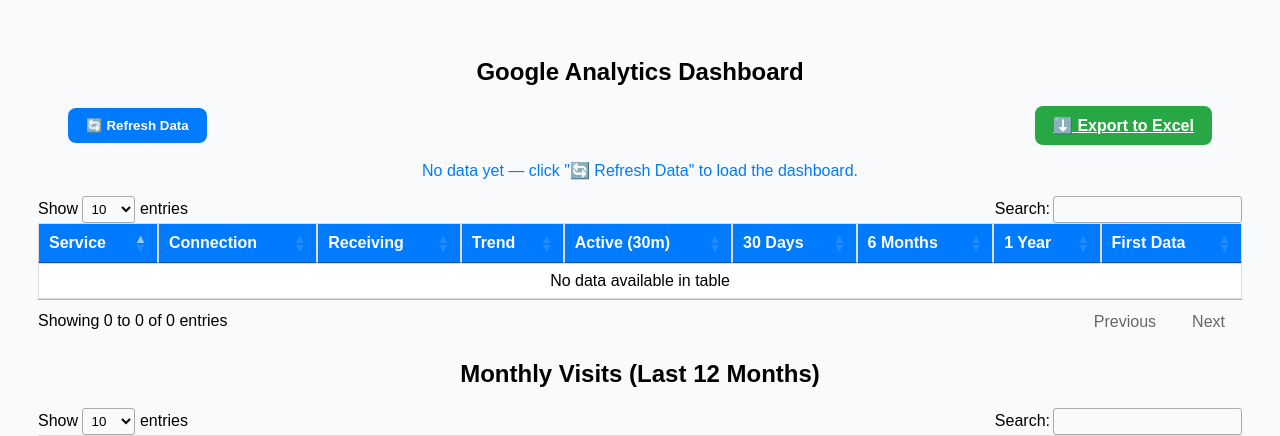
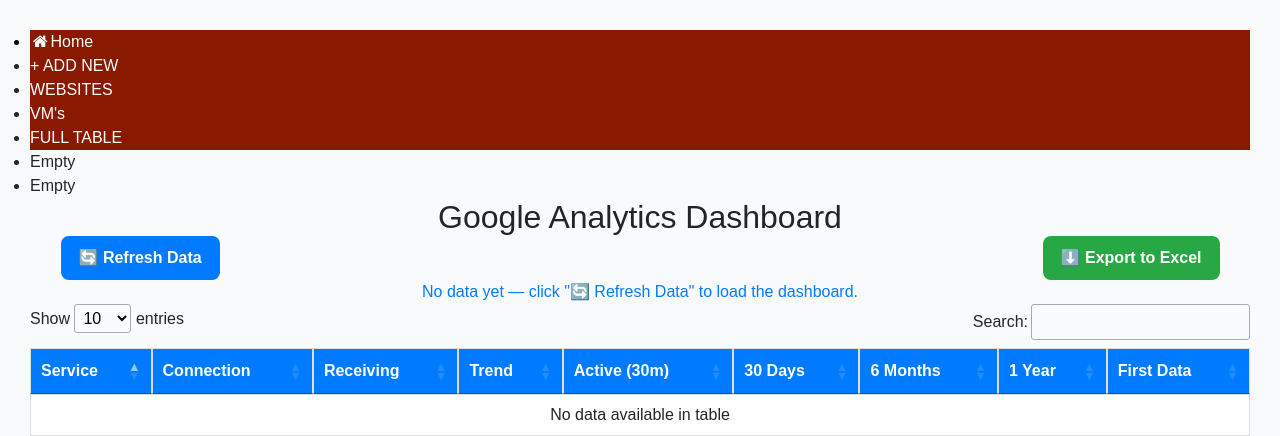
Before and after one commit to UoEMainLibrary/LDDT_Sites_and_Systems_Tracking, a Django app: a page that uses lddt_app/templates/ga4_reports.html in a window 1280 px wide. Shown: the top 436 px of the page. Run offline with Django 3.2, Linux system fonts and the light colour scheme; parts of the project's set-up code (start-up, migrations or seed data) failed here and were passed over; some libraries are stand-ins or nearby versions.

Commit message:
button is working

```diff
--- a/lddt_app/templates/ga4_reports.html
+++ b/lddt_app/templates/ga4_reports.html
@@ -3,6 +3,15 @@
 <head>
     <meta charset="UTF-8">
     <title>GA4 Dashboard</title>
+    {% load static %}
+    <link rel="stylesheet" href="{% static 'table_style.css' %}" >
+    <link rel="stylesheet" href="https://cdnjs.cloudflare.com/ajax/libs/font-awesome/4.7.0/css/font-awesome.min.css">
+    <link rel="stylesheet" href="https://cdn.jsdelivr.net/npm/bootstrap@4.1.3/dist/css/bootstrap.min.css" integrity="sha384-MCw98/SFnGE8fJT3GXwEOngsV7Zt27NXFoaoApmYm81iuXoPkFOJwJ8ERdknLPMO" crossorigin="anonymous">
+    <meta name="viewport" content="width=device-width,initial-scale=1.0,minimum-scale=1.0,maximum-scale=1.0,user-scalable=no"/>
+    <link rel="stylesheet" href="{% static '/websites/style.css' %}">
+    <link rel="stylesheet" href="/websites/device.css"/>
+    <link rel="stylesheet" href="{% static '/statements_css/statement_top_menu.css' %}">
+
 
     <!-- Libraries -->
     <link rel="stylesheet" href="https://cdn.datatables.net/1.13.6/css/jquery.dataTables.min.css">
@@ -26,6 +35,34 @@
     </style>
 </head>
 <body>
+<nav>
+    <ul>
+        <li style="color:black; background-color: #891901; ">
+            <a href="{% url 'home' %}" style="color:white"><i class="fa fa-fw fa-home"></i>Home</a>
+        </li>
+        <li style="background-color: #891901;">
+            <a href="{% url 'create_subsite' %}" style="color:white">+ ADD NEW</a>
+        </li>
+        <li style="background-color: #891901;">
+            <a href="{% url 'websites_home' %}" style="color:white">WEBSITES</a>
+        </li>
+        <li style="background-color: #891901;">
+            <a href="{% url 'vms_home' %}" style="color:white">VM's</a>
+        </li>
+        <li style="background-color: #891901;">
+            <a href="{% url 'websites_full_table' %}" style="color:white">FULL TABLE</a>
+        </li>
+
+        <div class="clear"></div>
+    </ul>
+    <ul>
+        <li>Empty</li>
+        <li>Empty</li>
+        <div class="clear"></div>
+    </ul>
+</nav>
+
+
 <h2>Google Analytics Dashboard</h2>
 
 <div class="button-bar">
--- a/lddt_app/views.py
+++ b/lddt_app/views.py
@@ -13,6 +13,7 @@
 from datetime import date, timedelta, datetime
 import calendar
 from django.core.cache import cache
+from django.utils import timezone  # ✅ correct import
 
 
 from django.shortcuts import render
@@ -368,35 +369,50 @@
 
 def ga4_report(request):
     CACHE_KEY = "ga4_cached_data"
-    CACHE_TIMEOUT = 60 * 60  # 1 hour
+    CACHE_TIMEOUT = None  # ♾️ Keep data until user manually refreshes
 
     # --- AJAX refresh ---
     if request.headers.get("x-requested-with") == "XMLHttpRequest":
         dashboard_data, monthly_dashboard, months_list = _fetch_ga4_data()
+
         payload = {
             "dashboard": dashboard_data,
             "monthly": monthly_dashboard,
             "months": months_list,
-            "last_updated": datetime.now().isoformat(),
+            "last_updated": timezone.now().strftime("%Y-%m-%d %H:%M:%S"),  # ✅ Django timezone
         }
+
+        # Save fresh data in shared cache
         cache.set(CACHE_KEY, payload, CACHE_TIMEOUT)
         return JsonResponse(payload)
 
     # --- Excel export ---
     if request.GET.get("export") == "excel":
-        dashboard_data, monthly_dashboard, months_list = _fetch_ga4_data()
+        cached = cache.get(CACHE_KEY)
+        if cached:
+            dashboard_data = cached["dashboard"]
+        else:
+            dashboard_data, _, _ = _fetch_ga4_data()
+
         wb = Workbook()
         ws = wb.active
         ws.title = "GA4 Report"
-        ws.append(["Property Name", "Connection", "Active (30m)", "30d", "6m", "1y", "First Date", "Receiving", "Trend"])
+
+        ws.append([
+            "Property Name", "Connection", "Active (30m)",
+            "30d", "6m", "1y", "First Date", "Receiving", "Trend"
+        ])
+
         for row in dashboard_data:
             ws.append([
                 row["property_name"], row["connection_status"], row["active_30min"],
                 row["visits_30days"], row["visits_6months"], row["visits_year"],
                 row["first_recorded_date"], row["receiving_status"], row["trend"]
             ])
+
         response = HttpResponse(
-            content_type="application/vnd.openxmlformats-officedocument.spreadsheetml.sheet")
+            content_type="application/vnd.openxmlformats-officedocument.spreadsheetml.sheet"
+        )
         response["Content-Disposition"] = 'attachment; filename="GA4_Report.xlsx"'
         wb.save(response)
         return response
@@ -404,9 +420,9 @@
     # --- Normal page load ---
     cached = cache.get(CACHE_KEY)
     if cached:
-        dashboard_data = cached["dashboard"]
-        monthly_dashboard = cached["monthly"]
-        months_list = cached["months"]
+        dashboard_data = cached.get("dashboard", [])
+        monthly_dashboard = cached.get("monthly", [])
+        months_list = cached.get("months", [])
         last_updated = cached.get("last_updated")
     else:
         dashboard_data, monthly_dashboard, months_list, last_updated = [], [], [], None
@@ -415,7 +431,7 @@
         "dashboard_data": dashboard_data,
         "monthly_dashboard": monthly_dashboard,
         "months_list": months_list,
-        "last_updated": last_updated
+        "last_updated": last_updated,
     })
 
 
```
Also changed, not shown: db.sqlite3.
